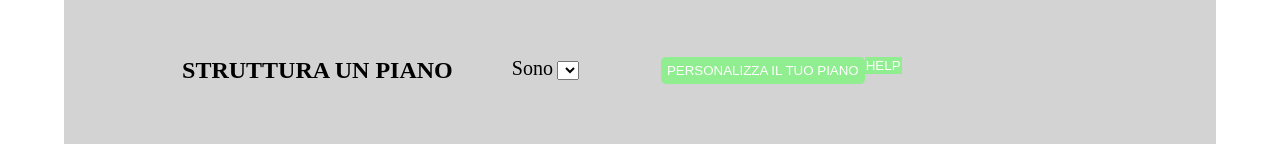
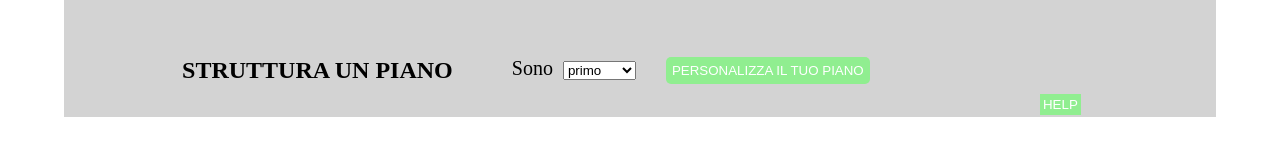
Before and after one commit to SimoneSaramondi/htmlcss-fluentify, a plain HTML site: page index.html in a window 1280 px wide. Shown: the part 1433-1577 px from the top of the page. After the commit the page ends 1550 px from the top, so only its background shows below. Drawn offline with Linux system fonts and the light colour scheme.

Commit message:
aggiustamento particolari

```diff
--- a/index.html
+++ b/index.html
@@ -116,18 +116,18 @@
                     <li id="primo-pulsante-footer">Sono</li>
                     <li id="secondo-pulsante-footer">
                             <select name="iti">
-                                <option value="primo" ></option>
-                                <option value="secondo"></option>
-                                <option value="terzo"></option>
+                                <option value="primo" >primo</option>
+                                <option value="secondo">secondo</option>
+                                <option value="terzo">terzo</option>
                             </select>
                     </li>
                     <li id="terzo-pulsante-footer">
                         <button>PERSONALIZZA IL TUO PIANO</button>
                     </li>
-                    <li id="help">
-                        <button id="bottone-help">HELP</button>
-                    </li>
                 </ul>
+                <div class="help">
+                    <button id="bottone-help">HELP</button>
+                </div>
             </div>
         </div>
     </footer>
--- a/style.css
+++ b/style.css
@@ -189,7 +189,7 @@ main{
     padding: 10px;
 }
 .colonna-main-bot img{
-    width: 100%;
+    width: 90%;
 }
 .main-colonna-titolo-bot{
     width: 70%;
@@ -210,7 +210,7 @@ main{
 /*FOOTER*/
 footer{
     width: 90%;
-    height: 150px;
+    height: 120px;
     margin: auto;
     background-color: lightgrey;
 }
@@ -240,9 +240,11 @@ footer{
 }
 #primo-pulsante-footer{
     font-size: 20px;
+    margin-right: 5px;
 }
 #secondo-pulsante-footer{
     width: 100px;
+    border: 1px solid transparent;
 }
 #terzo-pulsante-footer button{
     padding: 5px;
@@ -253,15 +255,16 @@ footer{
     border-radius: 5px;
 }
 /*BOTTONE DI AIUTO*/
-/*sistemare perche non si vede*/
+/*da sistemare*/
 #bottone-help{
     background-color: lightgreen;
     color: white;
     border: 1px solid transparent;
     float:right;
     margin-right: 20px;
+    padding: 2px;
 }
-#help{
-    position: fixed;
+.help{
     z-index: 1;
+    position: relative;
 }
```
